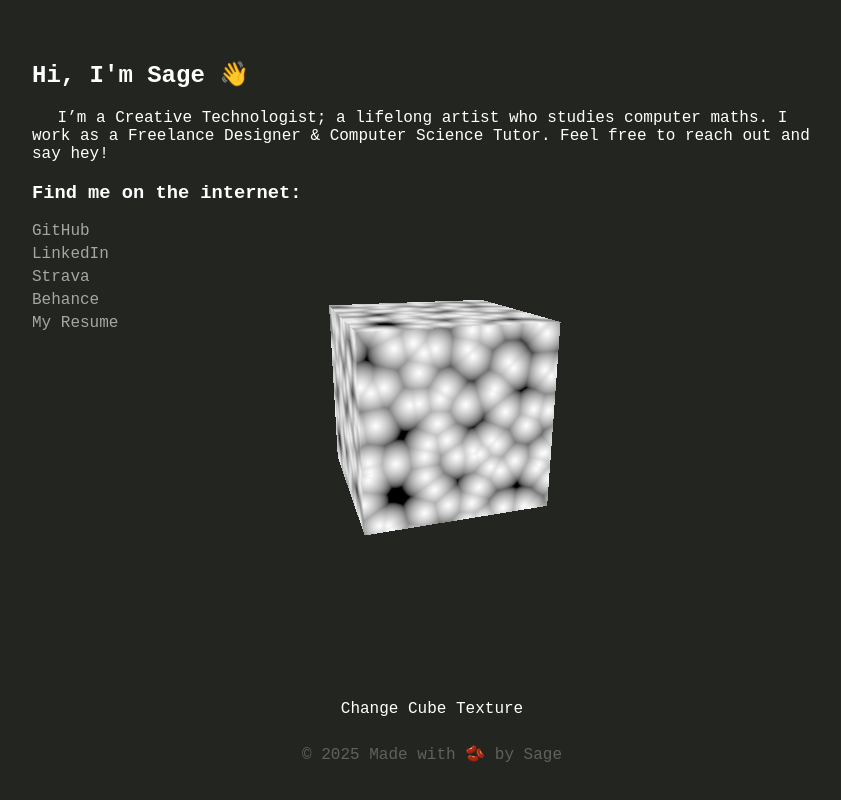
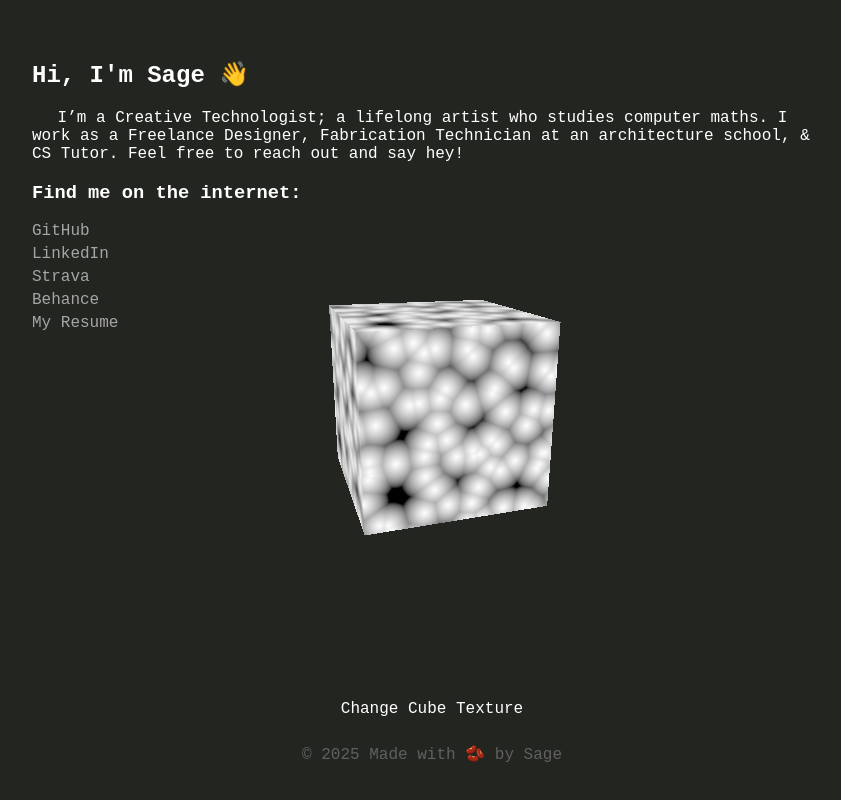
Before and after one commit to sagedurivage/sagedurivage.github.io, a plain HTML site: page index.html in a window 1280 px wide. Shown: the whole page, without its empty margins (208-1049 px from the left). Drawn offline with Linux system fonts and the light colour scheme.

Commit message:
Update index.html

```diff
--- a/index.html
+++ b/index.html
@@ -19,7 +19,7 @@
         <div id="overlay">
             <h2>Hi, I'm Sage &#128075</h2>
             <p> &emsp; I’m a Creative Technologist; a lifelong artist who studies computer maths.
-                I work as a Freelance Designer & Computer Science Tutor.
+                I work as a Freelance Designer, Fabrication Technician at an architecture school, & CS Tutor.
                 Feel free to reach out and say hey!</p>
 
             <h3>Find me on the internet:</h3>
```
